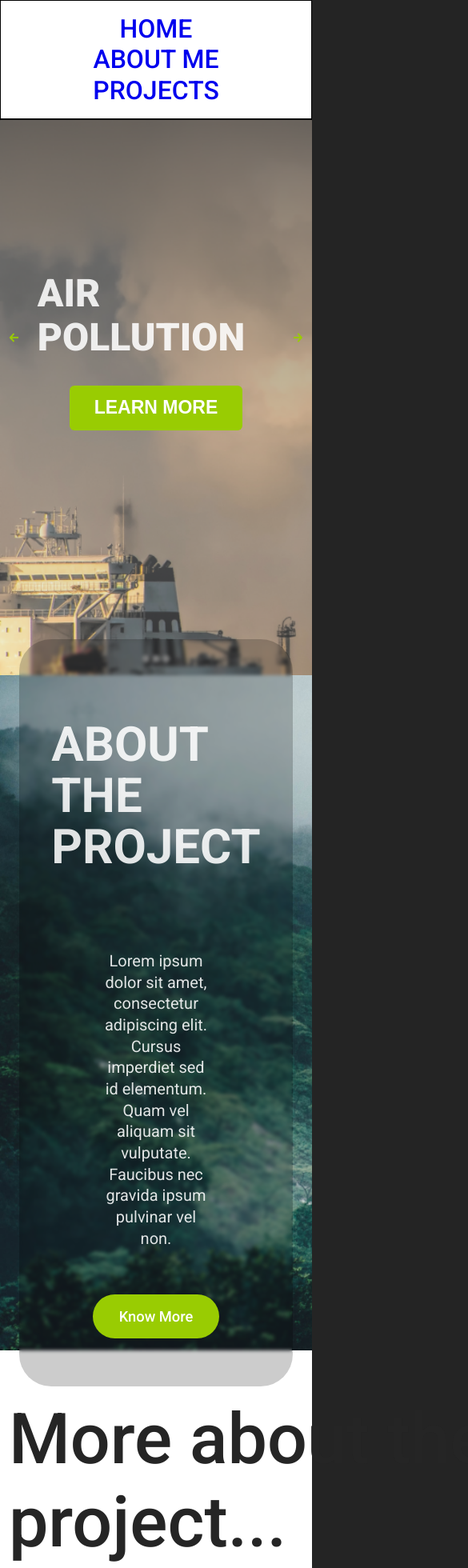
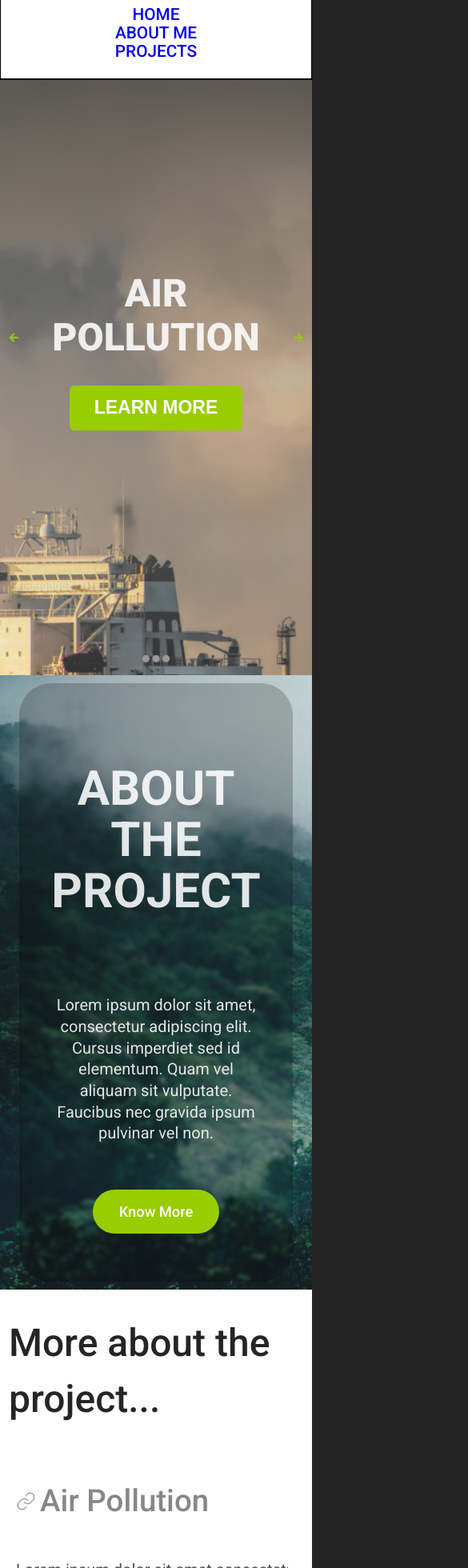
Before and after one commit to Saket2766/Air-Pollution, a React (Vite) app in the folder frontend/: page / in a window 390 px wide. Shown: the top 1960 px of the page at 80% size, 585 px wide, since content can reach past the window. Built offline with nearby package versions, Linux system fonts and the light colour scheme.

Commit message:
Made Mobile Responsive

```diff
--- a/frontend/src/components/Carousel.jsx
+++ b/frontend/src/components/Carousel.jsx
@@ -1,4 +1,5 @@
 import { useState } from "react";
+import '../styles/AboutProject.css';
 
 const Carousel = ({ slides }) => {
   const [slideIndex, setSlideIndex] = useState(0);
--- a/frontend/src/pages/Home.jsx
+++ b/frontend/src/pages/Home.jsx
@@ -11,12 +11,12 @@ const Home = () => {
   ];
 
   return (
-    <>
+    <div className="HomeMain">
       <Carousel slides={slides} />
       <AboutProject />
       <ProjectInfo />
       <AboutMe />
-    </>
+    </div>
   );
 };
 
--- a/frontend/src/styles/AboutMe.css
+++ b/frontend/src/styles/AboutMe.css
@@ -3,6 +3,9 @@
   flex-direction: column;
   margin-top: 10vh;
   color: black;
+  width: 100%;
+}
+.AboutMeContent {
   width: 100%;
 }
 
@@ -18,7 +21,7 @@
   text-align: center;
   margin: 1px 0px 0px -50px;
 }
-.AboutMe p {
+.AboutMeContent p {
   color: var(--base-black, #23242a);
   font-family: Roboto;
   font-size: 36.006px;
@@ -27,7 +30,7 @@
   line-height: 120%; /* 43.207px */
   letter-spacing: -0.36px;
 }
-.AboutMe img {
+.AboutMeContent img {
   display: flex;
   width: 400px;
   height: 400.292px;
@@ -35,11 +38,11 @@
   justify-content: flex-end;
   align-items: center;
   flex-shrink: 0;
-  margin: 50px;
+  /* margin: 50px; */
   float: left;
   border-radius: 10px;
 }
-.AboutMe a {
+.AboutMeContent a {
   color: var(--base-primary, #0e6fff);
   font-family: Roboto;
   font-size: 27.004px;
@@ -50,14 +53,15 @@
   text-decoration-line: underline;
 }
 @media only screen and (max-width: 768px) {
-  .AboutMe{
-    display: flex;
-    flex-direction: column;
+  .AboutMe {
+    /* width: 200%; */
   }
-  .AboutMe img{
-    /* align-items: center; */
-   justify-content: center;
-   margin-left: 150px;
-
+  .AboutMeContent {
+    width: 50%;
+  }
+  .AboutMeContent p {
+    width: 200%;
+    font-size: 1.5rem;
+    height: min-content;
   }
 }
--- a/frontend/src/styles/AboutProject.css
+++ b/frontend/src/styles/AboutProject.css
@@ -52,11 +52,19 @@
   .glass {
     width: 100%;
     margin: 10px 30px;
-    height: max-content;
+    height: 100%;
   }
   .glass p {
     text-align: center;
     justify-content: center;
-    padding: 3px 60px;
+    padding: 3px 0px;
+  }
+  .about {
+    width: 100%;
+    height: 100%;
+    text-align: center;
+  }
+  .title-container{
+    text-align: center;
   }
 }
--- a/frontend/src/styles/Footer.css
+++ b/frontend/src/styles/Footer.css
@@ -29,9 +29,10 @@ footer .logos {
     flex-direction: column;
     text-align: center;
     align-items: center;
+    width: 100%;
   }
   footer h3 {
-    font-size: 2rem;
+    font-size: 1.5rem;
     text-align: center;
     margin-left: 0px;
   }
@@ -39,8 +40,7 @@ footer .logos {
     left: 0;
   }
   footer .logos img {
-    width: 15vw;
-    height: 15vw;
+    width: 10vw;
+    height: 10vw;
   }
-
 }
--- a/frontend/src/styles/Pollution.css
+++ b/frontend/src/styles/Pollution.css
@@ -60,23 +60,32 @@
     display: flex;
     flex-direction: column;
     z-index: 10000;
-    width: 768px;
+    width: 100%;
   }
   .PollutionTypes {
     display: flex;
     flex-direction: column;
-    width: 768px;
-    text-align: center;
+    width: 100%;
   }
   .Pollution {
     display: flex;
     flex-direction: column;
     width: 100%;
+    text-align: start;
   }
   .Pollution p {
-    text-align: center;
+    height: 100%;
+    margin-right: 20px;
   }
   .Pollution h2 {
-    text-align: center;
+    font-size: 2.4rem;
+  }
+  .Pollution .PollutionImage {
+    height: 100vw;
+    width: auto;
+  }
+  .ProjectInfo h1 {
+    font-size: 3rem;
+    line-height: 70px;
   }
 }
--- a/frontend/src/styles/home.css
+++ b/frontend/src/styles/home.css
@@ -2,6 +2,9 @@
   height: 100vh;
   background-repeat: no-repeat;
   background-size: cover;
+}
+.HomeMain{
+  width: 100%;
 }
 
 .slide {
--- a/frontend/src/styles/navbar.css
+++ b/frontend/src/styles/navbar.css
@@ -42,11 +42,12 @@ nav a {
 }
 @media only screen and (max-width: 768px) {
   header {
-    height: max-content;
-    width: 100vw;
+    height: 13%;
+    width: 100%;
     border-bottom: 2px solid black;
+    margin-top: -10px;
   }
-  .logo{
+  .logo {
     display: none;
   }
   header nav ul {
@@ -56,8 +57,8 @@ nav a {
     flex-direction: column;
   }
   nav a {
-    font-size: 2rem;
-    line-height: 1.2;
+    font-size: 1.3rem;
+    line-height: 1.1;
   }
   nav {
     width: 100%;
```
